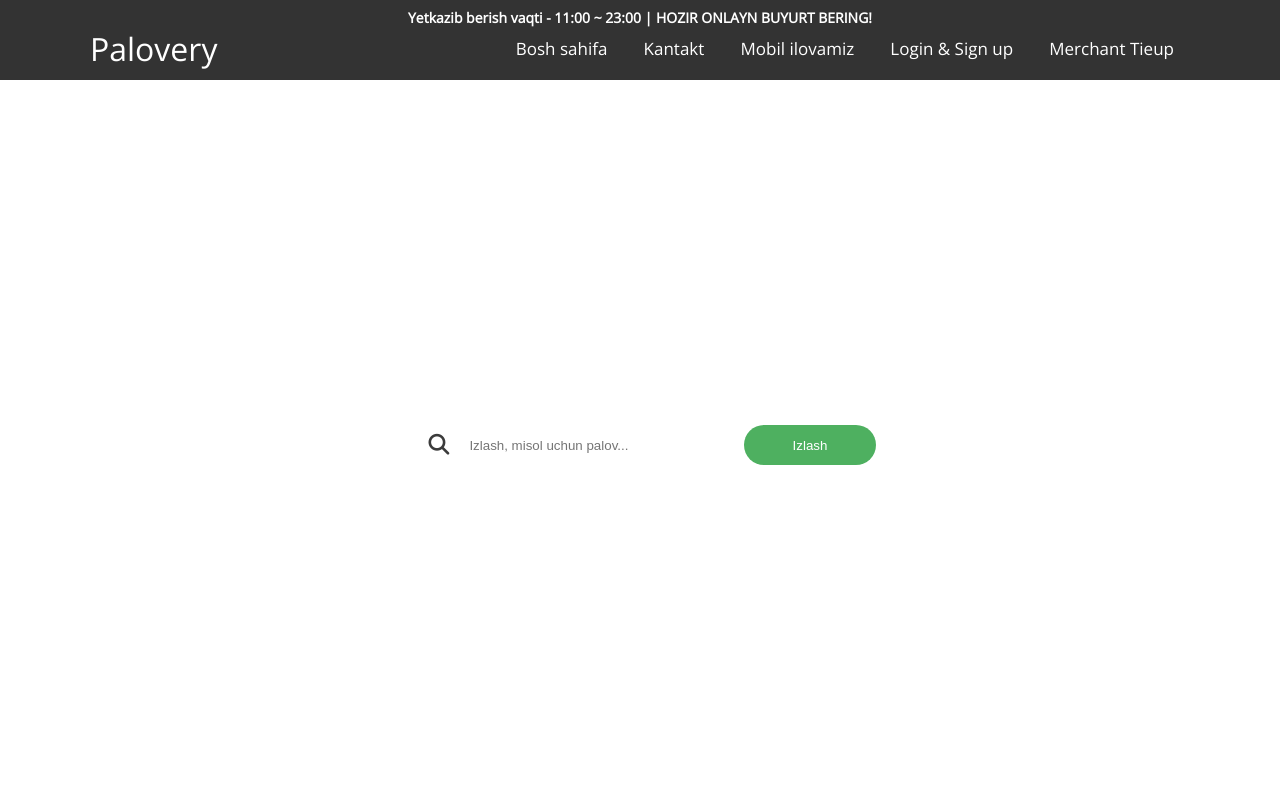
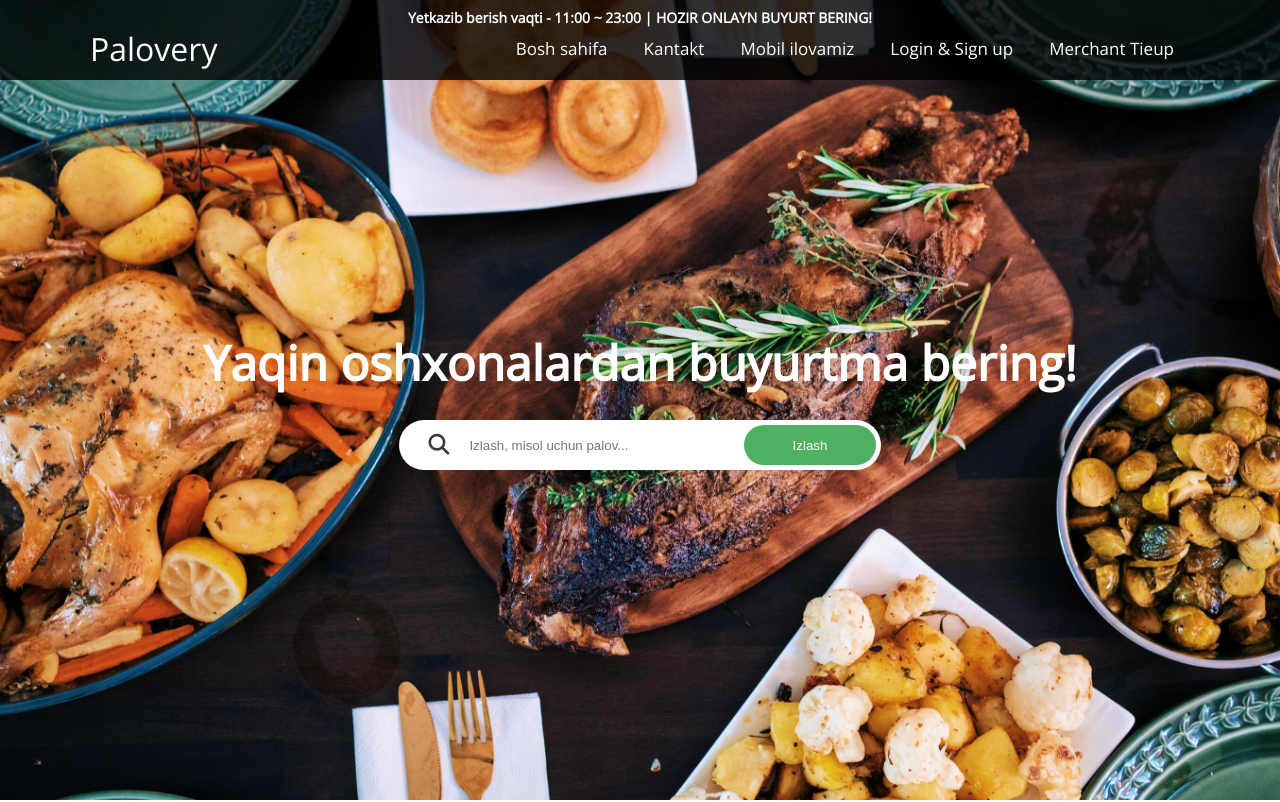
Before and after one commit to obidjonov1/palovery.netlify, a plain HTML site: page index.html in a window 1280 px wide. Shown: the top 802 px of the page. Drawn offline with nearby package versions, Linux system fonts and the light colour scheme; a web font is replaced by a local one.

Commit message:
Update style.css

```diff
--- a/css/style.css
+++ b/css/style.css
@@ -26,7 +26,7 @@ a {
 /* header */
 .header {
   height: 100vh;
-  background: url("/assets/images/bg.jpg");
+  background: url("/images/bg.jpg");
   background-size: cover;
   background-position: bottom;
   background-repeat: no-repeat;
```
